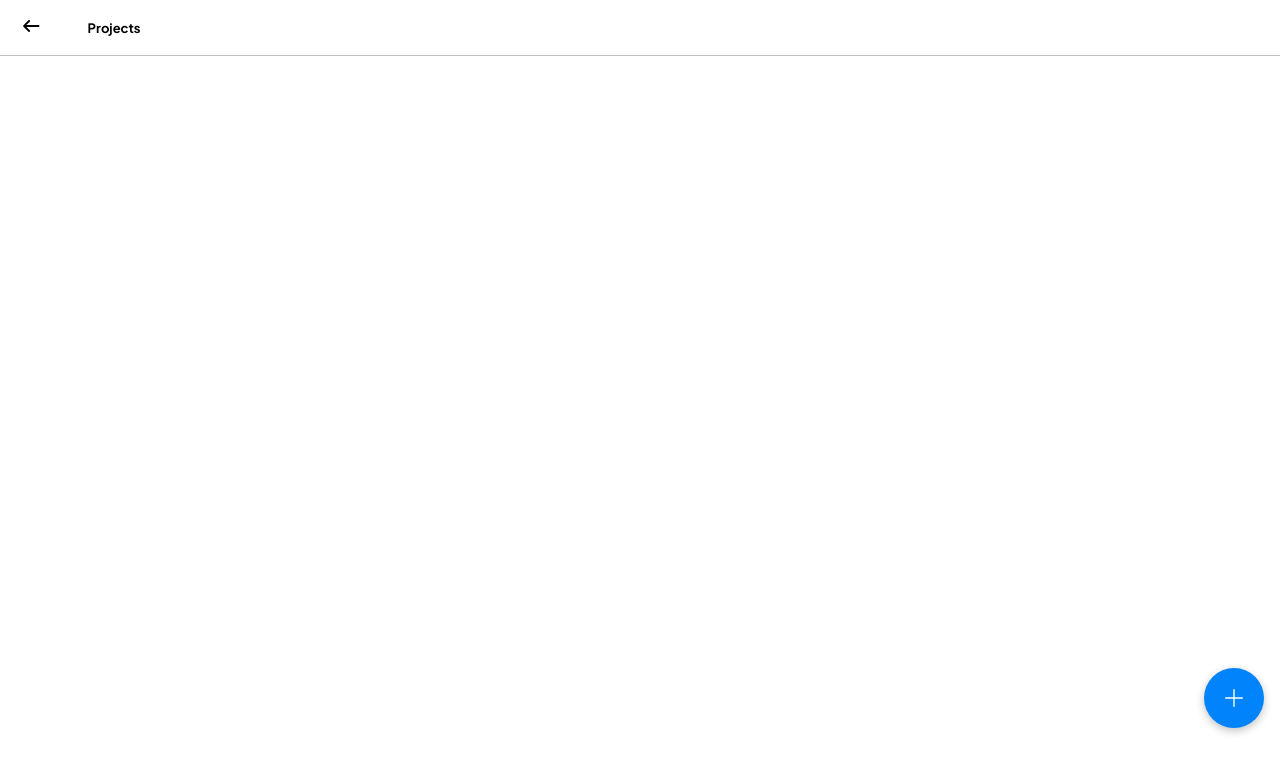
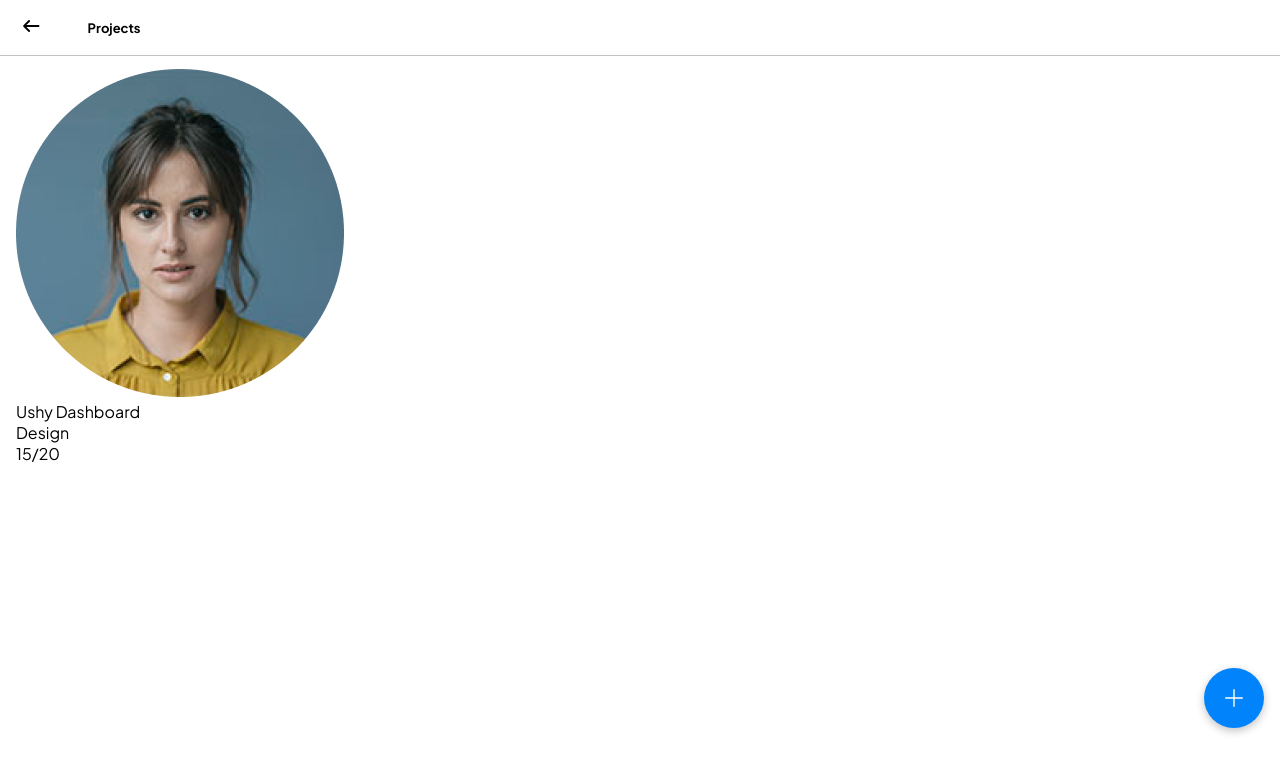
Before and after one commit to 9trocoder/mmekut, a React (Create React App) app: page /projects in a window 1280 px wide. Shown: the top 772 px of the page. Built offline with nearby package versions, Linux system fonts and the light colour scheme.

Commit message:
added project card

```diff
--- a/src/pages/projectpage/projectpage.js
+++ b/src/pages/projectpage/projectpage.js
@@ -1,6 +1,7 @@
 import React from "react";
 import { useNavigate } from "react-router-dom";
 import ChatMessageModal from "../../components/ChatMessageHeader";
+import p3 from "../../assets/images/p3.png";
 import {
   addIconWhiteSmall,
   chatActive,
@@ -18,6 +19,25 @@ function Projectpage() {
         userName="Projects"
         // searchIcon={chatActive}
       >
+        <div className="projectpage__cnt">
+          <div className="projectpage__items">
+            <div className="projectpage__items-top">
+              <img src={p3} alt="" />
+              <div className="projectpage__items-topmiddle">
+                <p className="projectpage__name">Ushy Dashboard</p>
+                <p className="projectpage__category">Design</p>
+              </div>
+              <div className="projectpage__workcount">
+                <p>15/20</p>
+              </div>
+            </div>
+            <div className="projectpage__items-bottom">
+              <div className="projectpage__items-progress">
+                <div className="projectpage__items-percentage" />
+              </div>
+            </div>
+          </div>
+        </div>
         <button onClick={() => {}} className="showaddWorkspace">
           {addIconWhiteSmall}
         </button>
```
Also changed, not shown: src/components/ProjectsCard.js (added, +13 -0 lines).
